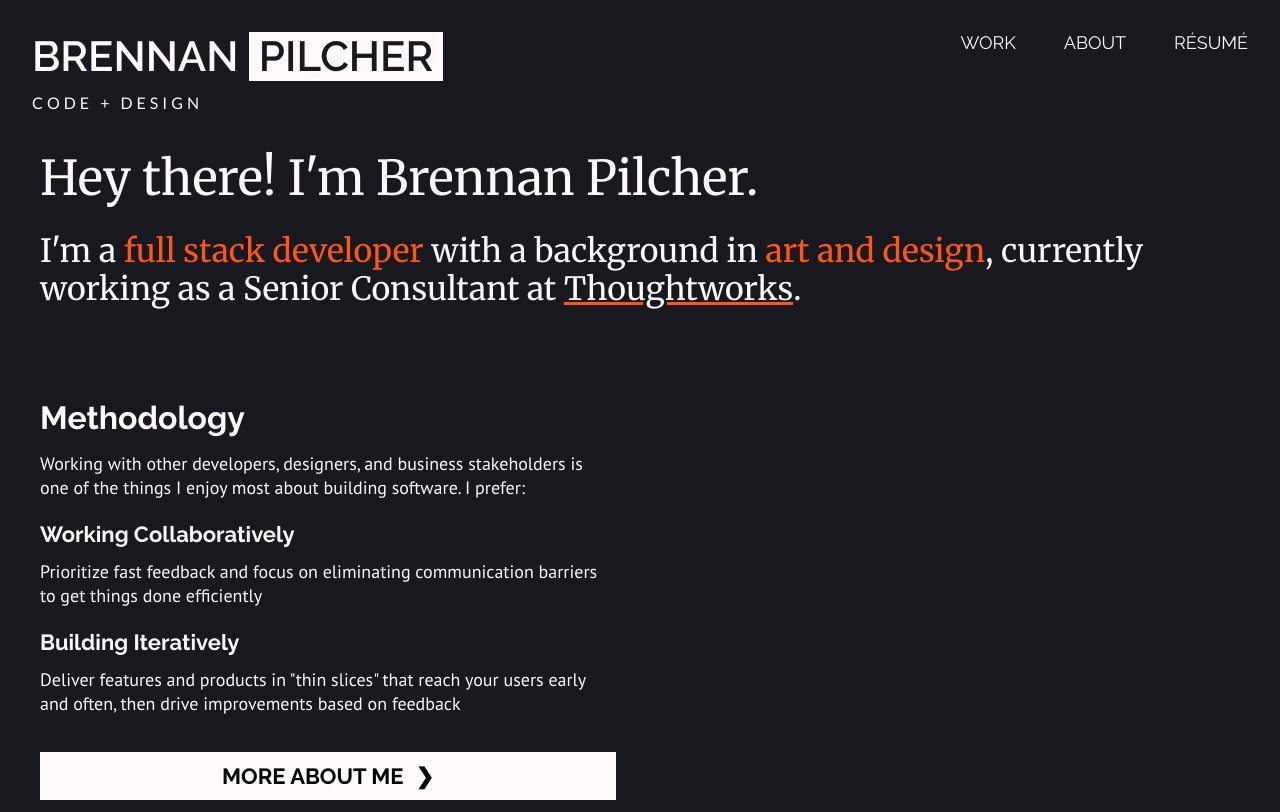
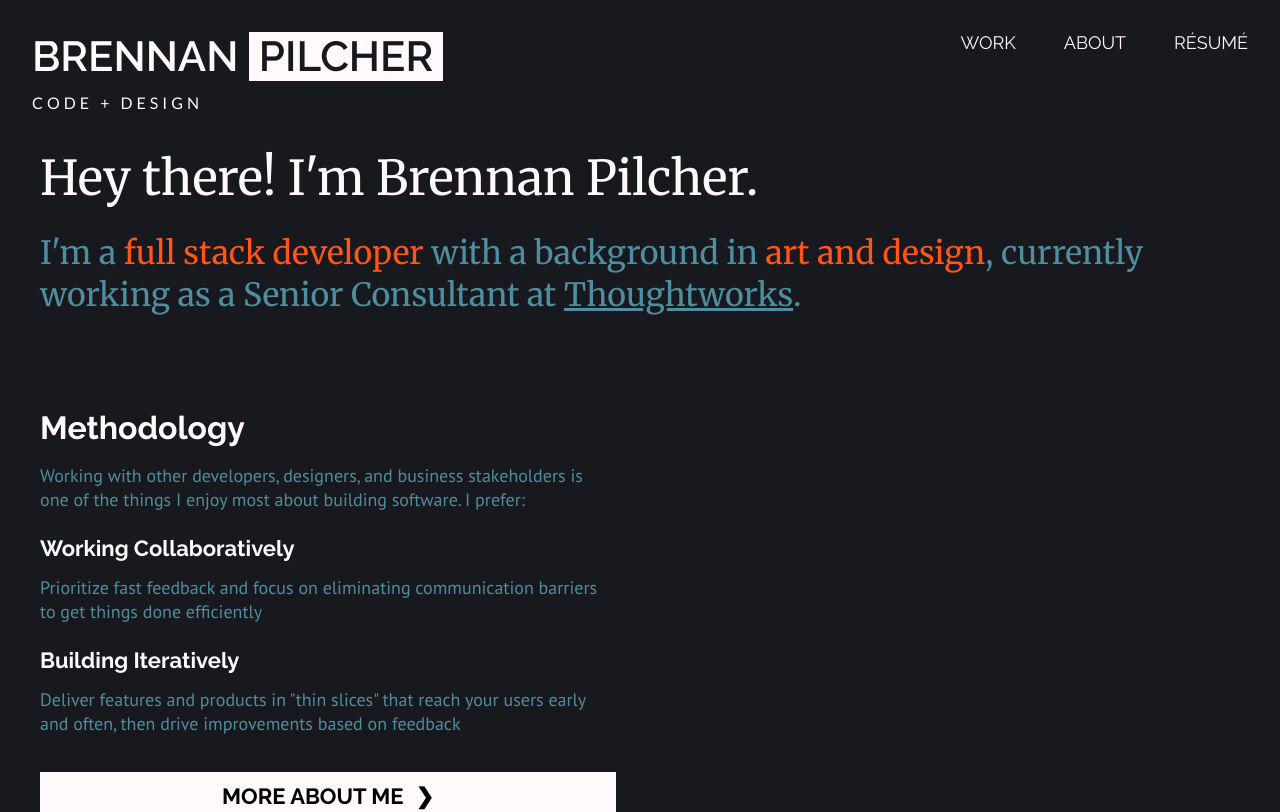
Before and after one commit to brennan-pilcher/brennan-pilcher.github.io, a React (Create React App) app: page / in a window 1280 px wide. Shown: the top 812 px of the page. Built offline with nearby package versions, Linux system fonts and the light colour scheme.

Commit message:
CSS tweaks

```diff
--- a/src/components/ContentBlock/ContentBlock.css
+++ b/src/components/ContentBlock/ContentBlock.css
@@ -24,6 +24,7 @@
 }
 
 .content-paragraph {
+  color: var(--blue-green);
   font-family: 'PT Sans', serif;
   font-size: var(--font-md);
   font-weight: var(--font-weight-regular);
--- a/src/index.css
+++ b/src/index.css
@@ -8,10 +8,10 @@
   --line-height-md: 24px;
 
   --font-lg: 22px;
-  --line-height-lg: 28px;
+  --line-height-lg: 32px;
 
   --font-xl: 32px;
-  --line-height-xl: 38px;
+  --line-height-xl: 42px;
 
   --font-xxl: 48px;
   --line-height-xxl: 60px;
@@ -25,6 +25,7 @@
   --background-half-opacity: #18191E83;
   --background-full-opacity: #18191EFF;
   --off-white: #FFF9FB;
+  --blue-green: #4e8e9e;
   --highlight: #FF5618;
 
   --standard-transition: all 0.3s;
@@ -52,12 +53,13 @@ a {
 
 .link {
   text-decoration: underline;
-  text-decoration-color: var(--highlight);
-  transition: color 0.3s;
+  text-decoration-color: var(--blue-green);
+  transition: all 0.3s;
 }
 
 .link:hover {
   color: var(--highlight);
+  text-decoration-color: var(--highlight);
 }
 
 .container {
--- a/src/pages/home/Home.css
+++ b/src/pages/home/Home.css
@@ -11,6 +11,7 @@
   font-family: 'Merriweather', serif;
   font-size: var(--font-xl);
   line-height: var(--line-height-xl);
+  color: var(--blue-green);
   animation-name: slide-in-from-right;
   animation-duration: 1s;
   margin: 24px 0 0 0;
--- a/src/pages/work/Work.css
+++ b/src/pages/work/Work.css
@@ -10,8 +10,9 @@
 
 .work-summary {
   font-family: 'Merriweather', serif;
-  font-size: 22px;
-  line-height: 32px;
+  font-size: var(--font-lg);
+  line-height: var(--line-height-lg);
+  color: var(--blue-green);
   margin: 16px 0 48px 0;
   animation-name: slide-in-from-right;
   animation-duration: 1s;
@@ -19,8 +20,8 @@
 
 .work-section-title {
   font-family: 'Merriweather', serif;
-  font-size: 60px;
-  line-height: 60px;
+  font-size: var(--font-xxl);
+  line-height: var(--line-height-xxl);
   margin: 32px 0 12px 0;
   animation-name: slide-in-from-right;
   animation-duration: 1s;
```
